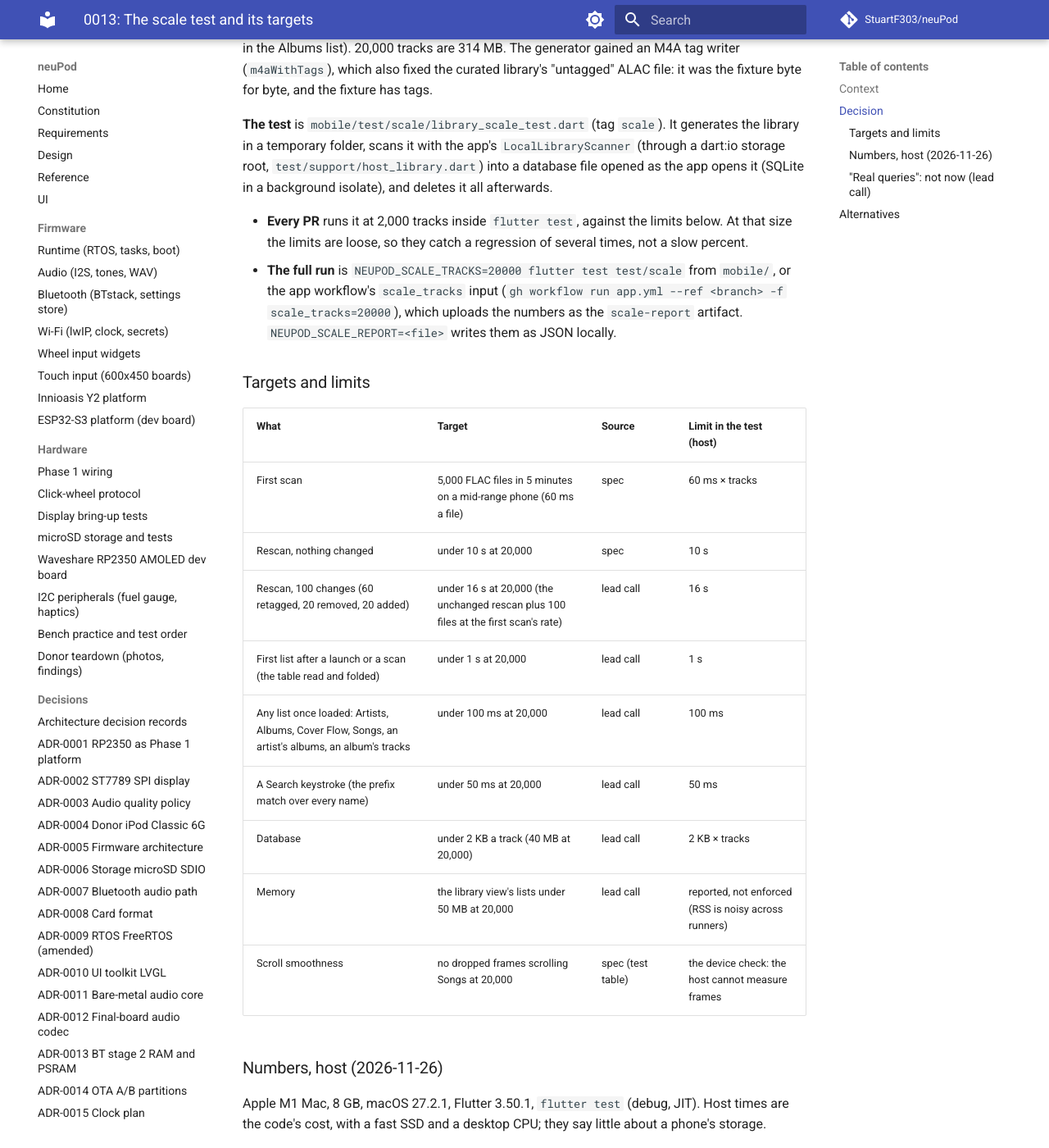
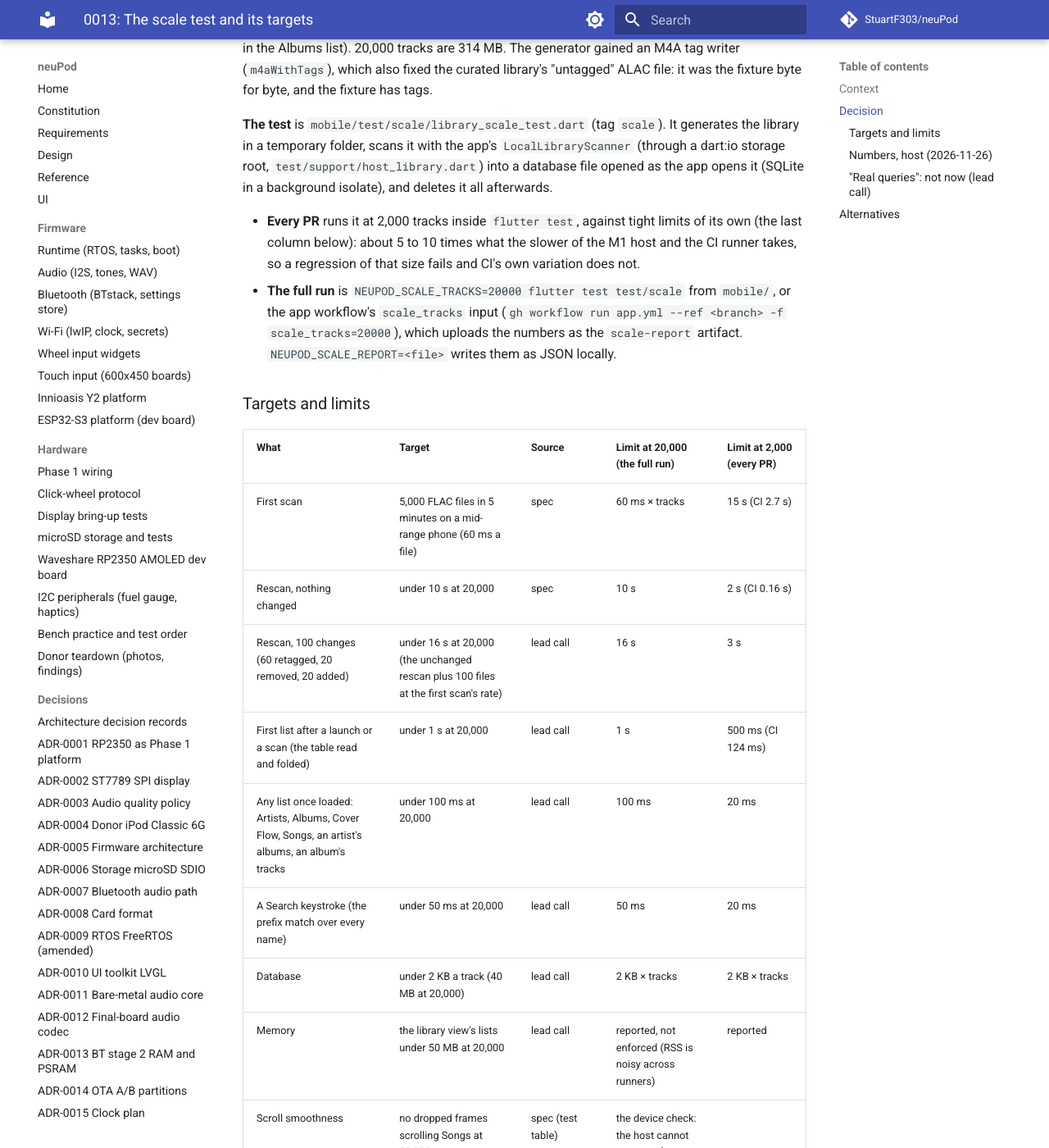
Before and after one commit to StuartF303/neuPod, an MkDocs documentation site: the page built from docs/app/decisions/0013-scale-test.md, in a window 1280 px wide and 1400 px high, scrolled down 792 px. Shown: the whole window at 82% size. Built offline with MkDocs 1.6.1 and Material for MkDocs 9.7.7, drawn with Linux system fonts in a browser that asks for light colours; comment, search, counter and statistics services are not loaded.

Commit message:
chore(app): scale test follow-ups from #166's review, and the iOS SemanticsHandle flake
- Scale test: tight limits at 2,000 tracks (first scan 15 s, unchanged
  rescan 2 s, 100 changes 3 s, first list 500 ms, any list 20 ms, a Search
  keystroke 20 ms: about 5 to 10 times CI's numbers); the full run keeps the
  spec's targets and the lead calls.
- Library rules spec: an album without track numbers is in title order, and
  songs without a number come first (alb_cmp, lib_build.c).
- app.yml: the scale report uploads even when a limit fails; scale_tracks
  must be 1 to 100000; the check job gets 30 minutes for a requested scale
  run.
- folder_access_test waited a fixed 2 s for iOS to turn accessibility on;
  it now waits for it (bounded), as every other integration file does.

Co-Authored-By: Claude Opus 5.5 <noreply@anthropic.com>

```diff
--- a/docs/app/decisions/0013-scale-test.md
+++ b/docs/app/decisions/0013-scale-test.md
@@ -29,25 +29,26 @@ library's "untagged" ALAC file: it was the fixture byte for byte, and the fixtur
 folder, scans it with the app's `LocalLibraryScanner` (through a dart:io storage root, `test/support/host_library.dart`)
 into a database file opened as the app opens it (SQLite in a background isolate), and deletes it all afterwards.
 
-- **Every PR** runs it at 2,000 tracks inside `flutter test`, against the limits below. At that size the limits are
-  loose, so they catch a regression of several times, not a slow percent.
+- **Every PR** runs it at 2,000 tracks inside `flutter test`, against tight limits of its own (the last column below):
+  about 5 to 10 times what the slower of the M1 host and the CI runner takes, so a regression of that size fails and
+  CI's own variation does not.
 - **The full run** is `NEUPOD_SCALE_TRACKS=20000 flutter test test/scale` from `mobile/`, or the app workflow's
   `scale_tracks` input (`gh workflow run app.yml --ref <branch> -f scale_tracks=20000`), which uploads the numbers as
   the `scale-report` artifact. `NEUPOD_SCALE_REPORT=<file>` writes them as JSON locally.
 
 ### Targets and limits
 
-| What | Target | Source | Limit in the test (host) |
-| --- | --- | --- | --- |
-| First scan | 5,000 FLAC files in 5 minutes on a mid-range phone (60 ms a file) | spec | 60 ms × tracks |
-| Rescan, nothing changed | under 10 s at 20,000 | spec | 10 s |
-| Rescan, 100 changes (60 retagged, 20 removed, 20 added) | under 16 s at 20,000 (the unchanged rescan plus 100 files at the first scan's rate) | lead call | 16 s |
-| First list after a launch or a scan (the table read and folded) | under 1 s at 20,000 | lead call | 1 s |
-| Any list once loaded: Artists, Albums, Cover Flow, Songs, an artist's albums, an album's tracks | under 100 ms at 20,000 | lead call | 100 ms |
-| A Search keystroke (the prefix match over every name) | under 50 ms at 20,000 | lead call | 50 ms |
-| Database | under 2 KB a track (40 MB at 20,000) | lead call | 2 KB × tracks |
-| Memory | the library view's lists under 50 MB at 20,000 | lead call | reported, not enforced (RSS is noisy across runners) |
-| Scroll smoothness | no dropped frames scrolling Songs at 20,000 | spec (test table) | the device check: the host cannot measure frames |
+| What | Target | Source | Limit at 20,000 (the full run) | Limit at 2,000 (every PR) |
+| --- | --- | --- | --- | --- |
+| First scan | 5,000 FLAC files in 5 minutes on a mid-range phone (60 ms a file) | spec | 60 ms × tracks | 15 s (CI 2.7 s) |
+| Rescan, nothing changed | under 10 s at 20,000 | spec | 10 s | 2 s (CI 0.16 s) |
+| Rescan, 100 changes (60 retagged, 20 removed, 20 added) | under 16 s at 20,000 (the unchanged rescan plus 100 files at the first scan's rate) | lead call | 16 s | 3 s |
+| First list after a launch or a scan (the table read and folded) | under 1 s at 20,000 | lead call | 1 s | 500 ms (CI 124 ms) |
+| Any list once loaded: Artists, Albums, Cover Flow, Songs, an artist's albums, an album's tracks | under 100 ms at 20,000 | lead call | 100 ms | 20 ms |
+| A Search keystroke (the prefix match over every name) | under 50 ms at 20,000 | lead call | 50 ms | 20 ms |
+| Database | under 2 KB a track (40 MB at 20,000) | lead call | 2 KB × tracks | 2 KB × tracks |
+| Memory | the library view's lists under 50 MB at 20,000 | lead call | reported, not enforced (RSS is noisy across runners) | reported |
+| Scroll smoothness | no dropped frames scrolling Songs at 20,000 | spec (test table) | the device check: the host cannot measure frames | |
 
 ### Numbers, host (2026-11-26)
 
```
Also changed, not shown: 4 other files.
